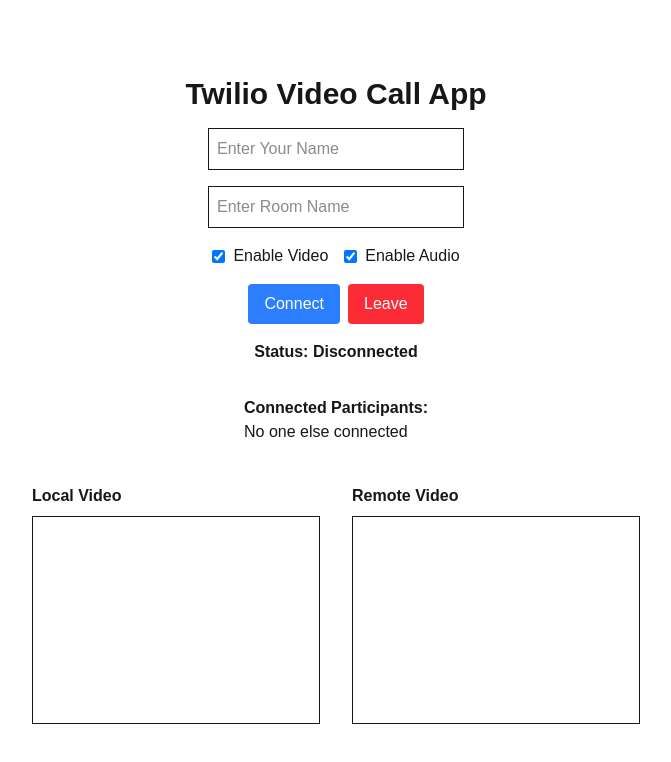
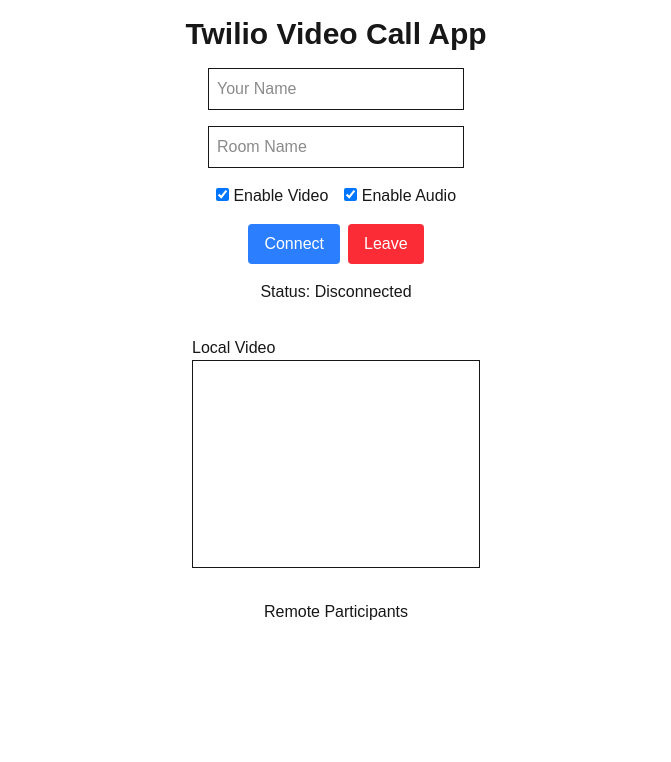
Before and after one commit to malikhub123/video-app, a Next.js app in the folder client/: page / in a window 1280 px wide. Shown: the top 762 px of the page, without its empty margins (304-975 px from the left). Built offline with nearby package versions, Linux system fonts and the light colour scheme.

Commit message:
Updated API to production backend

```diff
--- a/client/app/page.tsx
+++ b/client/app/page.tsx
@@ -9,30 +9,21 @@
   const [userName, setUserName] = useState("");
   const [status, setStatus] = useState("Disconnected");
   const [room, setRoom] = useState<any>(null);
-  const [participants, setParticipants] = useState<string[]>([]);
   const [enableVideo, setEnableVideo] = useState(true);
   const [enableAudio, setEnableAudio] = useState(true);
   const [localTracks, setLocalTracks] = useState<any[]>([]);
   const [notification, setNotification] = useState("");
 
   const localVideoRef = useRef<HTMLDivElement>(null);
-  const remoteVideoRef = useRef<HTMLDivElement>(null);
+  const remoteVideoContainerRef = useRef<HTMLDivElement>(null);
 
   // ---------------- CONNECT ----------------
   const connectToRoom = async () => {
     try {
-      if (room) {
-        alert("Already connected!");
-        return;
-      }
+      if (room) return;
 
-      if (!roomName) {
-        alert("Please enter room name");
-        return;
-      }
-
-      if (!userName) {
-        alert("Please enter your name");
+      if (!roomName || !userName) {
+        alert("Enter name and room");
         return;
       }
 
@@ -46,8 +37,7 @@
       setLocalTracks(tracks);
 
       const response = await axios.post(
-        "https://video-app-rz9w.onrender.com/generate-token"
-,
+        "https://video-app-rz9w.onrender.com/generate-token",
         {
           identity: userName,
           roomName,
@@ -64,54 +54,34 @@
       setRoom(connectedRoom);
       setStatus("Connected");
 
-      // Clear previous video containers
-      if (localVideoRef.current) localVideoRef.current.innerHTML = "";
-      if (remoteVideoRef.current) remoteVideoRef.current.innerHTML = "";
-
       // Attach local video
+      if (localVideoRef.current) {
+        localVideoRef.current.innerHTML = "";
         tracks.forEach((track: any) => {
           if (track.kind === "video") {
             localVideoRef.current?.appendChild(track.attach());
           }
         });
+      }
 
-      // Existing participants
+      // Handle existing participants
       connectedRoom.participants.forEach((participant: any) => {
-        setParticipants((prev) => [...prev, participant.identity]);
-
-        participant.tracks.forEach((publication: any) => {
-          if (publication.isSubscribed) {
-            remoteVideoRef.current?.appendChild(
-              publication.track.attach()
-            );
-          }
-        });
+        addParticipantVideo(participant);
       });
 
       // New participant joins
       connectedRoom.on("participantConnected", (participant: any) => {
-        setParticipants((prev) => [...prev, participant.identity]);
-
-        setNotification(`${participant.identity} has joined the room`);
+        setNotification(`${participant.identity} joined`);
         setTimeout(() => setNotification(""), 3000);
 
-        participant.on("trackSubscribed", (track: any) => {
-          remoteVideoRef.current?.appendChild(track.attach());
-        });
+        addParticipantVideo(participant);
       });
 
       // Participant leaves
       connectedRoom.on("participantDisconnected", (participant: any) => {
-        setParticipants((prev) =>
-          prev.filter((name) => name !== participant.identity)
-        );
+        removeParticipantVideo(participant.identity);
 
-        // Clear remote video
-        if (remoteVideoRef.current) {
-          remoteVideoRef.current.innerHTML = "";
-        }
-
-        setNotification(`${participant.identity} has left the room`);
+        setNotification(`${participant.identity} left`);
         setTimeout(() => setNotification(""), 3000);
       });
 
@@ -121,15 +91,39 @@
     }
   };
 
+  // ---------------- ADD PARTICIPANT VIDEO ----------------
+  const addParticipantVideo = (participant: any) => {
+    const participantDiv = document.createElement("div");
+    participantDiv.setAttribute("id", participant.identity);
+    participantDiv.className = "border p-2";
+
+    participant.tracks.forEach((publication: any) => {
+      if (publication.isSubscribed) {
+        const track = publication.track;
+        participantDiv.appendChild(track.attach());
+      }
+    });
+
+    participant.on("trackSubscribed", (track: any) => {
+      participantDiv.appendChild(track.attach());
+    });
+
+    remoteVideoContainerRef.current?.appendChild(participantDiv);
+  };
+
+  // ---------------- REMOVE PARTICIPANT VIDEO ----------------
+  const removeParticipantVideo = (identity: string) => {
+    const participantDiv = document.getElementById(identity);
+    if (participantDiv) {
+      participantDiv.remove();
+    }
+  };
+
   // ---------------- TOGGLE AUDIO ----------------
   const toggleAudio = () => {
     localTracks.forEach((track) => {
       if (track.kind === "audio") {
-        if (track.isEnabled) {
-          track.disable();
-        } else {
-          track.enable();
-        }
+        track.isEnabled ? track.disable() : track.enable();
       }
     });
   };
@@ -138,11 +132,7 @@
   const toggleVideo = () => {
     localTracks.forEach((track) => {
       if (track.kind === "video") {
-        if (track.isEnabled) {
-          track.disable();
-        } else {
-          track.enable();
-        }
+        track.isEnabled ? track.disable() : track.enable();
       }
     });
   };
@@ -151,42 +141,37 @@
   const leaveRoom = () => {
     if (room) {
       room.disconnect();
+      localTracks.forEach((track) => track.stop());
 
-      localTracks.forEach((track) => {
-        track.stop();
-      });
-
-      setLocalTracks([]);
       setRoom(null);
-      setParticipants([]);
       setStatus("Disconnected");
-      setNotification("");
 
       if (localVideoRef.current) localVideoRef.current.innerHTML = "";
-      if (remoteVideoRef.current) remoteVideoRef.current.innerHTML = "";
+      if (remoteVideoContainerRef.current)
+        remoteVideoContainerRef.current.innerHTML = "";
     }
   };
 
   return (
-    <div className="min-h-screen flex flex-col items-center justify-center gap-4 p-4">
+    <div className="min-h-screen flex flex-col items-center gap-4 p-4">
       <h1 className="text-3xl font-bold">Twilio Video Call App</h1>
 
       <input
         className="border p-2 w-64"
-        placeholder="Enter Your Name"
+        placeholder="Your Name"
         value={userName}
         onChange={(e) => setUserName(e.target.value)}
       />
 
       <input
         className="border p-2 w-64"
-        placeholder="Enter Room Name"
+        placeholder="Room Name"
         value={roomName}
         onChange={(e) => setRoomName(e.target.value)}
       />
 
       <div className="flex gap-4">
-        <label className="flex items-center gap-2">
+        <label>
           <input
             type="checkbox"
             checked={enableVideo}
@@ -194,11 +179,10 @@
               setEnableVideo(!enableVideo);
               toggleVideo();
             }}
-          />
-          Enable Video
+          /> Enable Video
         </label>
 
-        <label className="flex items-center gap-2">
+        <label>
           <input
             type="checkbox"
             checked={enableAudio}
@@ -206,8 +190,7 @@
               setEnableAudio(!enableAudio);
               toggleAudio();
             }}
-          />
-          Enable Audio
+          /> Enable Audio
         </label>
       </div>
 
@@ -215,7 +198,7 @@
         <button
           onClick={connectToRoom}
           disabled={room !== null}
-          className="bg-blue-500 text-white px-4 py-2 rounded disabled:opacity-50"
+          className="bg-blue-500 text-white px-4 py-2 rounded"
         >
           Connect
         </button>
@@ -228,41 +211,28 @@
         </button>
       </div>
 
-      <p className="font-semibold">Status: {status}</p>
+      <p>Status: {status}</p>
 
       {notification && (
-        <div className="bg-yellow-400 text-black px-4 py-2 rounded shadow-md">
+        <div className="bg-yellow-400 px-4 py-2 rounded">
           {notification}
         </div>
       )}
 
       <div className="mt-4">
-        <h3 className="font-semibold">Connected Participants:</h3>
-        {participants.length === 0 ? (
-          <p>No one else connected</p>
-        ) : (
-          participants.map((name, index) => (
-            <p key={index}>{name} has connected ✅</p>
-          ))
-        )}
-      </div>
-
-      <div className="flex gap-8 mt-6">
-        <div>
-          <h2 className="font-semibold mb-2">Local Video</h2>
+        <h2>Local Video</h2>
         <div
           ref={localVideoRef}
-            className="border w-72 h-52 flex items-center justify-center"
+          className="border w-72 h-52"
         ></div>
       </div>
 
-        <div>
-          <h2 className="font-semibold mb-2">Remote Video</h2>
+      <div className="mt-4">
+        <h2>Remote Participants</h2>
         <div
-            ref={remoteVideoRef}
-            className="border w-72 h-52 flex items-center justify-center"
+          ref={remoteVideoContainerRef}
+          className="grid grid-cols-2 gap-4"
         ></div>
-        </div>
       </div>
     </div>
   );
```
Lines whose indentation alone changed are shown as unchanged.
